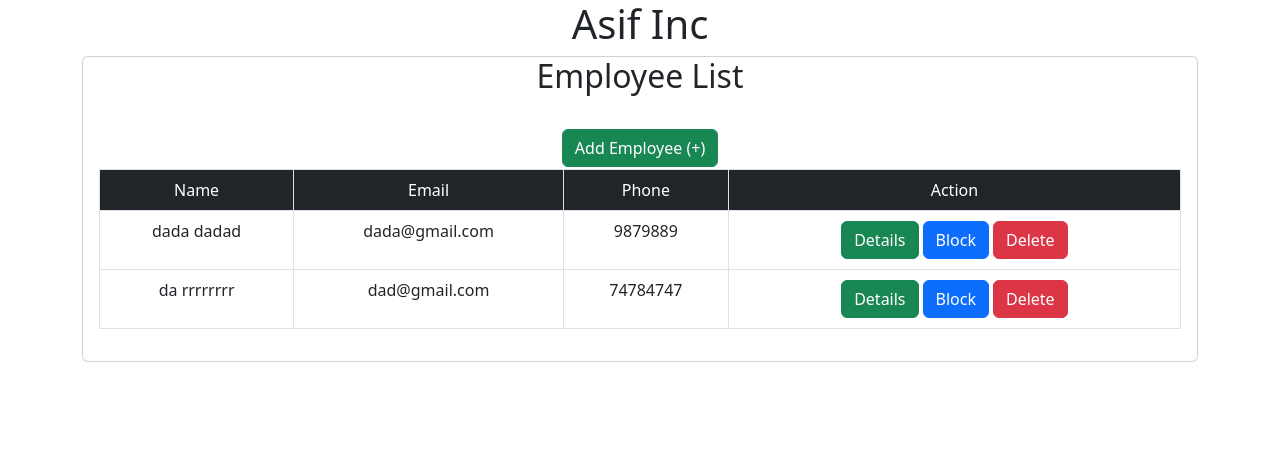
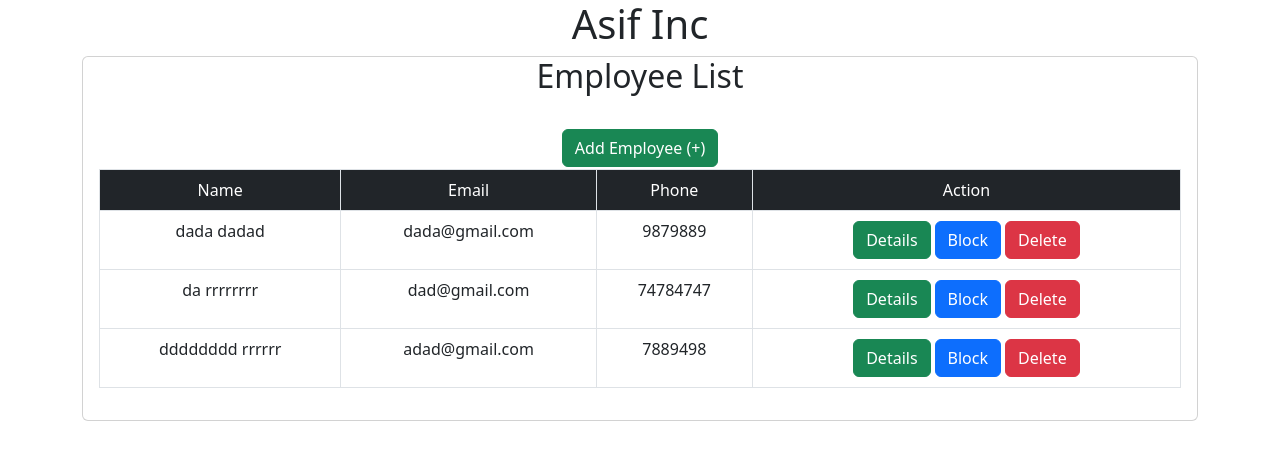
Before and after one commit to ShajadulGH/react-crud, a React (Vite) app: page / in a window 1280 px wide. Shown: the top 460 px of the page. Built offline with nearby package versions, Linux system fonts and the light colour scheme; data requests are answered from the project's data file.

Commit message:
change: fetch to axios

```diff
--- a/db.json
+++ b/db.json
@@ -11,6 +11,12 @@
       "email": "dad@gmail.com",
       "phone": "74784747",
       "id": 2
+    },
+    {
+      "name": "dddddddd rrrrrr",
+      "email": "adad@gmail.com",
+      "phone": "7889498",
+      "id": 3
     }
   ]
 }
--- a/src/Employees/EmployeeCreate.jsx
+++ b/src/Employees/EmployeeCreate.jsx
@@ -1,6 +1,6 @@
 import { useState } from "react";
 import { Link, useNavigate } from "react-router-dom";
-
+import axios from "axios";
 const EmployeeCreate = () => {
   //   const [id, idchange] = useState("");
   const [firstName, setFirstName] = useState("");
@@ -17,11 +17,12 @@ const EmployeeCreate = () => {
     console.log(name);
     const empdata = { name, email, phone };
 
-    fetch("http://localhost:8000/employee", {
-      method: "POST",
-      headers: { "content-type": "application/json" },
-      body: JSON.stringify(empdata),
-    })
+    axios
+      .post("http://localhost:8000/employee", empdata, {
+        headers: {
+          "Content-Type": "application/json",
+        },
+      })
       .then((res) => {
         alert("Saved successfully.");
         navigate("/");
```
